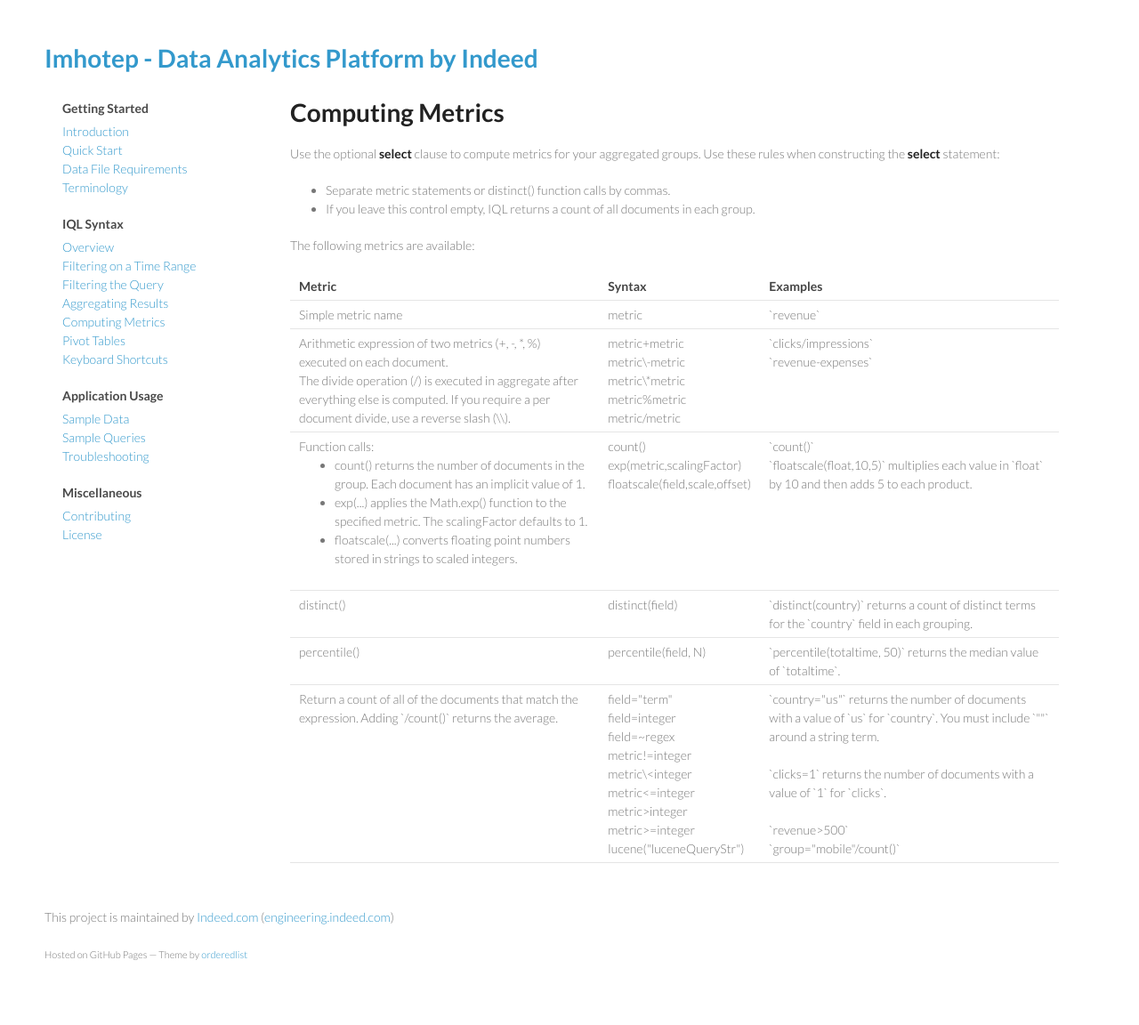
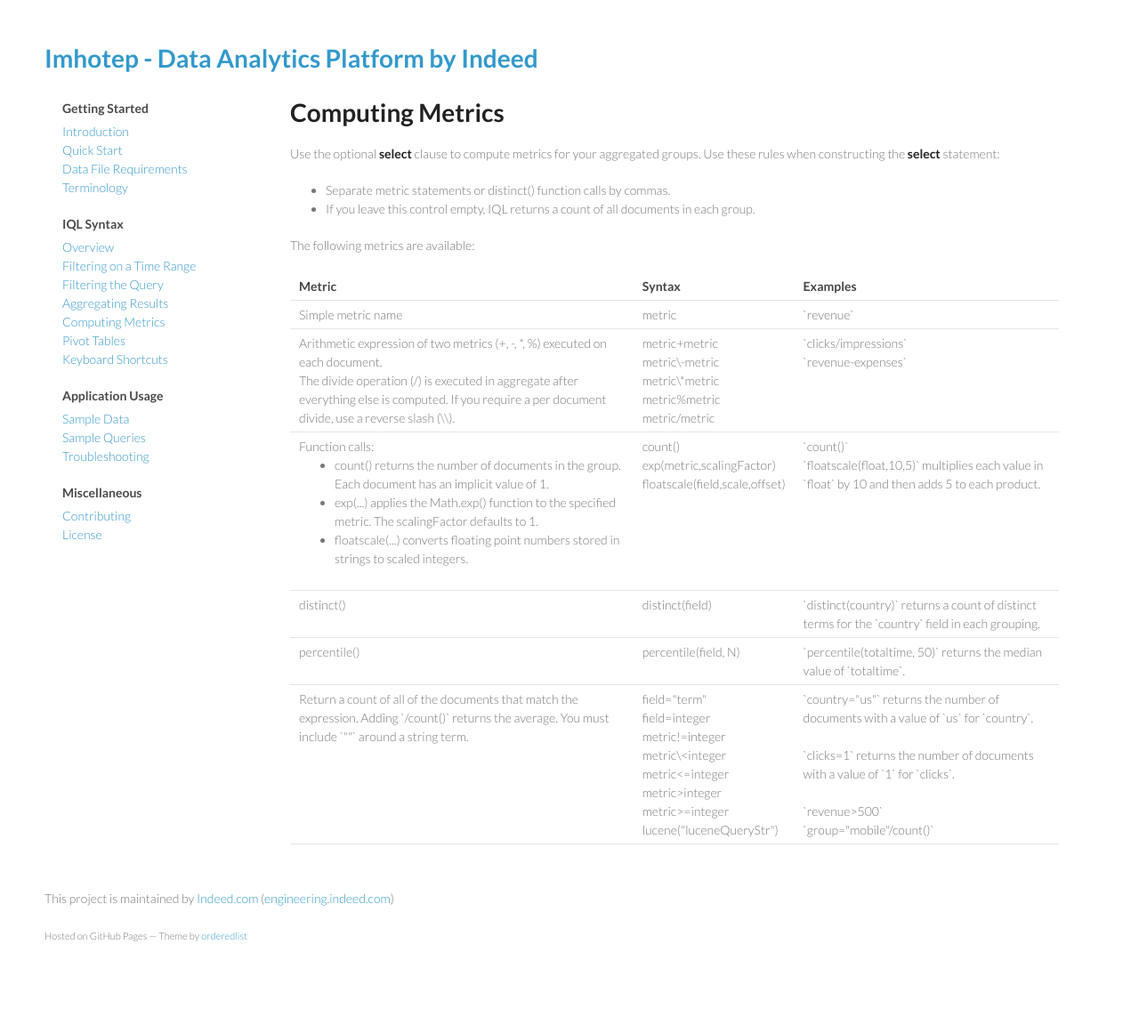
Before and after one commit to indeedeng/imhotep, a Jekyll site: the page built from docs/metrics.md, in a window 1280 px wide. Shown: the whole page at 89% size. Built offline with Jekyll 4.4.1, drawn with Linux system fonts in a browser that asks for light colours; Markdown is read by kramdown in place of the engine named in the settings; after the commit the page ends 1131 px from its top, so only the background shows below that.

Commit message:
edited filters as metrics

```diff
--- a/docs/metrics.md
+++ b/docs/metrics.md
@@ -49,9 +49,9 @@
     <td valign="top">`percentile(totaltime, 50)` returns the median value of `totaltime`.</td>
   </tr>
     <tr>
-    <td valign="top">Return a count of all of the documents that match the expression. Adding `/count()` returns the average. </td>
-    <td valign="top">field="term"<br>field=integer<br>field=~regex<br>metric!=integer<br>metric\<integer<br>metric<=integer<br>metric>integer<br>metric>=integer<br>lucene("luceneQueryStr")</td>
-    <td valign="top">`country="us"` returns the number of documents with a value of `us` for `country`.  You must include `""` around a string term.<br><br>`clicks=1` returns the number of documents with a value of `1` for `clicks`.<br><br>`revenue>500`<br>`group="mobile"/count()`</td>
+    <td valign="top">Return a count of all of the documents that match the expression. Adding `/count()` returns the average. You must include `""` around a string term. </td>
+    <td valign="top">field="term"<br>field=integer<br>metric!=integer<br>metric\<integer<br>metric<=integer<br>metric>integer<br>metric>=integer<br>lucene("luceneQueryStr")</td>
+    <td valign="top">`country="us"` returns the number of documents with a value of `us` for `country`. <br><br>`clicks=1` returns the number of documents with a value of `1` for `clicks`.<br><br>`revenue>500`<br>`group="mobile"/count()`</td>
   </tr>
 
 </table>
```
